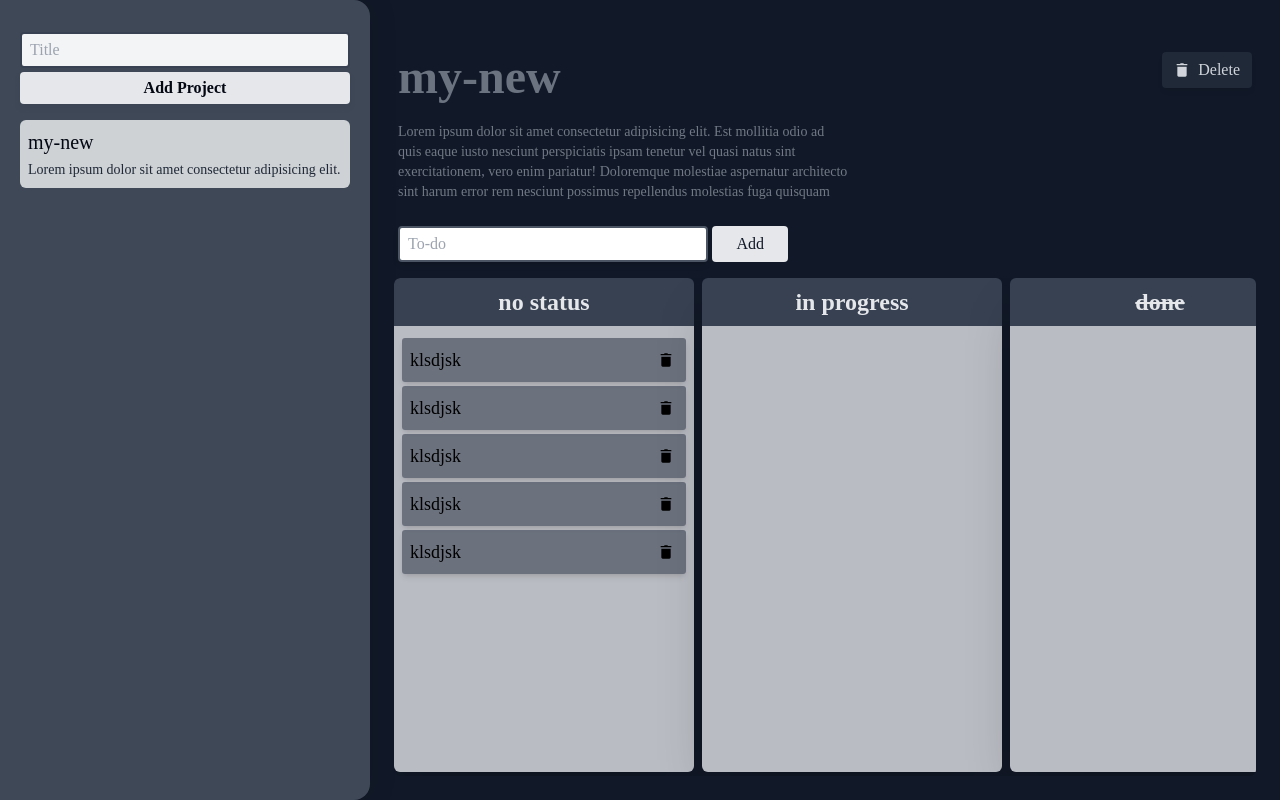
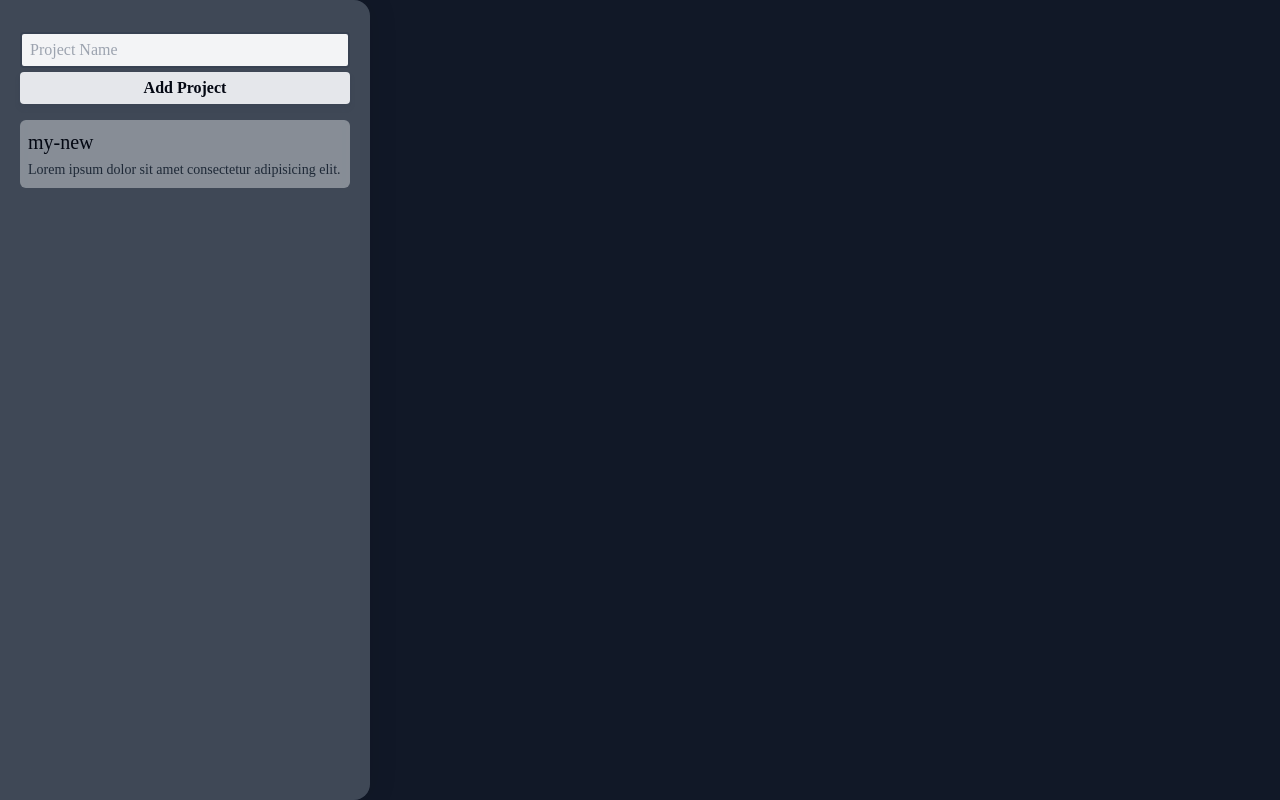
Before and after one commit to aligheisar/project-manager, a React (Create React App) app: page / in a window 1280 px wide. Built offline with nearby package versions, Linux system fonts and the light colour scheme.

Commit message:
fixing sidebar

```diff
--- a/src/App.jsx
+++ b/src/App.jsx
@@ -1,14 +1,11 @@
 import Sidebar from "./Components/Sidebar";
 import Project from "./Components/Project";
-import ContextProvider from "./Context/Context";
 
 let App = () => {
   return (
     <main className="flex h-dvh items-center bg-gray-900">
-      <ContextProvider>
-        <Sidebar />
-        <Project />
-      </ContextProvider>
+      <Sidebar />
+      {/* <Project /> */}
     </main>
   );
 };
--- a/src/Components/Sidebar.jsx
+++ b/src/Components/Sidebar.jsx
@@ -1,13 +1,10 @@
 import { useEffect, useRef, useState } from "react";
-import { GetContext } from "../Context/Context";
+import { GetProjects } from "../Context/ProjectContext";
 import ProjectItem from "./ProjectItem";
 
 let Sidebar = () => {
   let [sidebarOpen, setSidebarOpen] = useState(false);
-  let { getProjects, setCurrentProj, currentProj, makeNewProject } =
-    GetContext();
-
-  let projects = getProjects();
+  let { projects, setCurrentProject, createProject } = GetProjects();
 
   let [value, setValue] = useState("");
 
@@ -37,6 +34,7 @@ let Sidebar = () => {
         toggleSidebar();
       }
     };
+    /// fix later !!!!!
     let clickFunc = (e) => {
       if (sidebarOpen) {
         if (e.target.className.includes("backdrop-elem")) {
@@ -54,20 +52,23 @@ let Sidebar = () => {
     };
   }, [sidebarOpen]);
 
+  let closeOnSmallView = () =>
+    window.innerWidth < 420 ? setSidebarOpen(false) : null;
+
   let handleAddNewProject = () => {
     if (!value.trim()) {
       setValue("");
       input.current.focus();
       return;
     }
-    makeNewProject({ name: value });
+    createProject({ name: value });
     setValue("");
-    if (window.innerWidth < 420) setSidebarOpen(false);
+    closeOnSmallView();
   };
 
-  let handleSwitchProj = (id) => {
-    setCurrentProj(id);
-    if (window.innerWidth < 420) setSidebarOpen(false);
+  let SwitchProject = (id) => {
+    setCurrentProject(id);
+    closeOnSmallView();
   };
 
   return (
@@ -95,7 +96,7 @@ let Sidebar = () => {
             ref={input}
             className="border-2 border-gray-700 bg-gray-100 px-2 py-1 outline-none placeholder:transition-colors placeholder:duration-100 focus-within:placeholder:text-gray-700"
             type="text"
-            placeholder="Title"
+            placeholder="Project Name"
             value={value}
             onKeyDown={(e) => (e.keyCode === 13 ? handleAddNewProject() : null)}
             onChange={(e) => setValue(e.currentTarget.value)}
@@ -111,8 +112,8 @@ let Sidebar = () => {
           <section className="custom-scroll flex max-h-full flex-col gap-1 overflow-y-auto overflow-x-hidden rounded-md">
             {projects.map((proj) => (
               <ProjectItem
-                active={proj.id === currentProj}
-                onClick={() => handleSwitchProj(proj.id)}
+                active={proj.id === setCurrentProject}
+                onClick={() => SwitchProject(proj.id)}
                 key={proj.id}
                 project={proj}
               />
```
